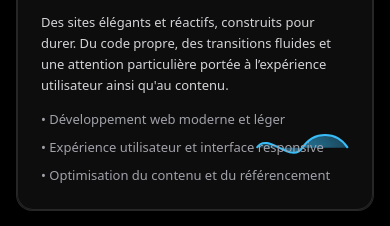
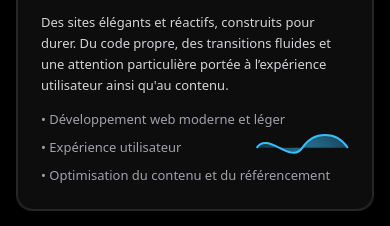
Before and after one commit to hugogebel-boop/smartflowgroup_website, a React (Vite) app: page / in a window 390 px wide. Shown: the part 3963-4189 px from the top of the page. Built offline with nearby package versions, Linux system fonts and the light colour scheme.

Commit message:
app responsive

```diff
--- a/src/App.tsx
+++ b/src/App.tsx
@@ -303,7 +303,7 @@ const SERVICES = [
     {
         k: "02", title: "Sites web", tag: "Expérience soignée", kicker: "React, Next.js, Tailwind",
         desc: "Des sites élégants et réactifs, construits pour durer. Du code propre, des transitions fluides et une attention particulière portée à l’expérience utilisateur ainsi qu'au contenu.",
-        pillars: ["Développement web moderne et léger", "Expérience utilisateur et interface responsive", "Optimisation du contenu et du référencement"],
+        pillars: ["Développement web moderne et léger", "Expérience utilisateur", "Optimisation du contenu et du référencement"],
         theme: { color: "#38bdf8", tint: "rgba(56,189,248,0.25)", shape: "wave" }
     },
     {
```
